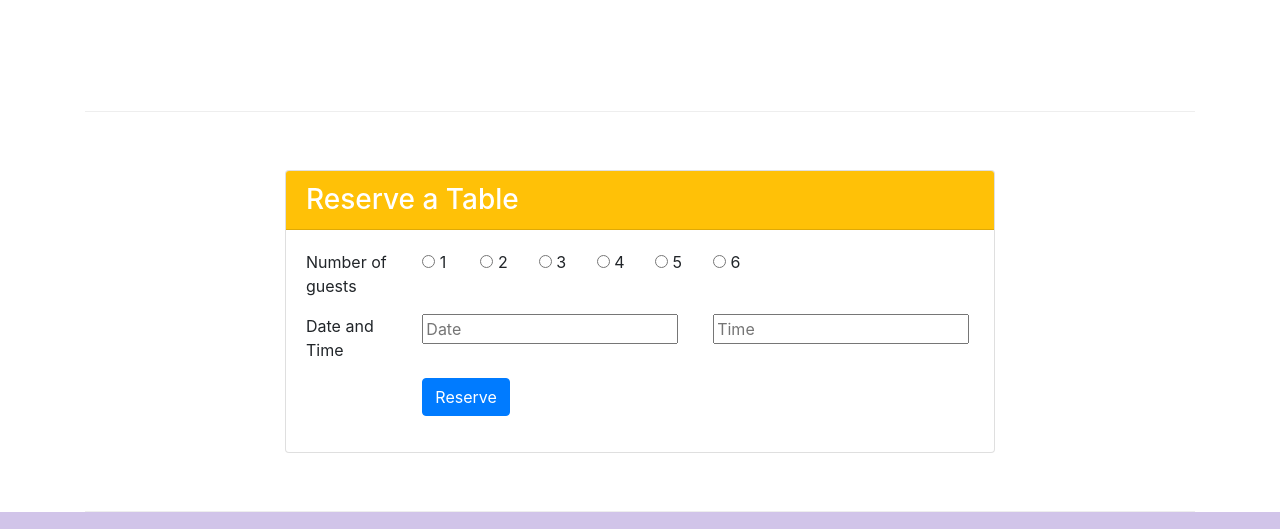
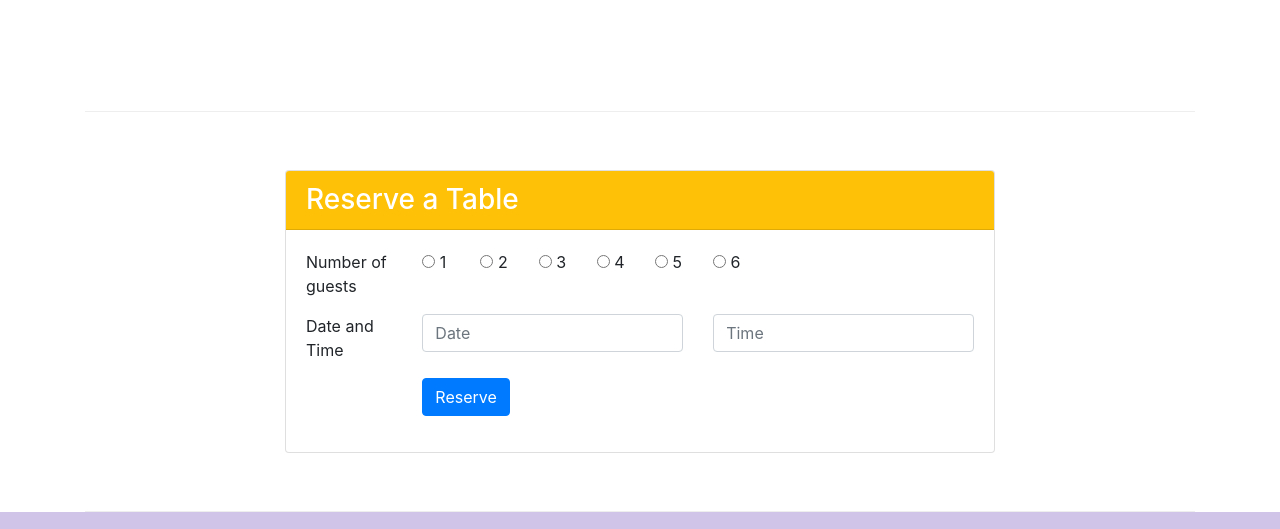
Before and after one commit to johnmartinez0408/bootstrap_coursera, a website: page index.html in a window 1280 px wide. Shown: the part 1422-1951 px from the top of the page. Drawn offline with nearby package versions, Linux system fonts and the light colour scheme.

Commit message:
added missing classes for text inputs and added screenshots for assignment 2

```diff
--- a/index.html
+++ b/index.html
@@ -146,10 +146,10 @@
                             <div class="form-group row">
                                 <div class="col-12 col-sm-2">Date and Time</div>
                                 <div class="col-12 col-sm-5">
-                                    <input type="text" name="date" placeholder="Date">
+                                    <input class="form-control" type="text" name="date" placeholder="Date">
                                 </div>
                                 <div class="col-12 col-sm-5">
-                                    <input type="text" name="time" placeholder="Time">
+                                    <input class="form-control" type="text" name="time" placeholder="Time">
                                 </div>
                             </div>
                             <div class="form-group row">
```
Also changed, not shown: screenshots/Assignment2/full-page-desktop.png (added), screenshots/Assignment2/full-page-mobile.png (added).
